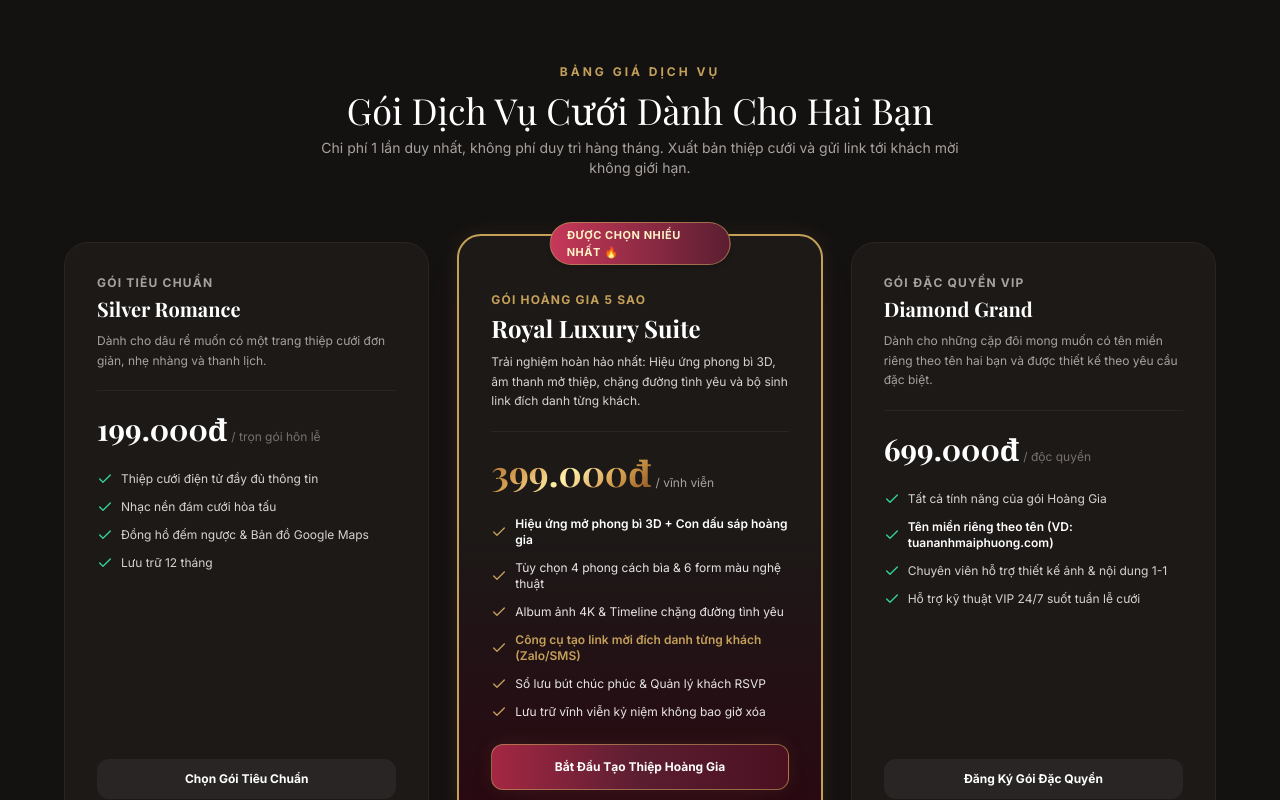
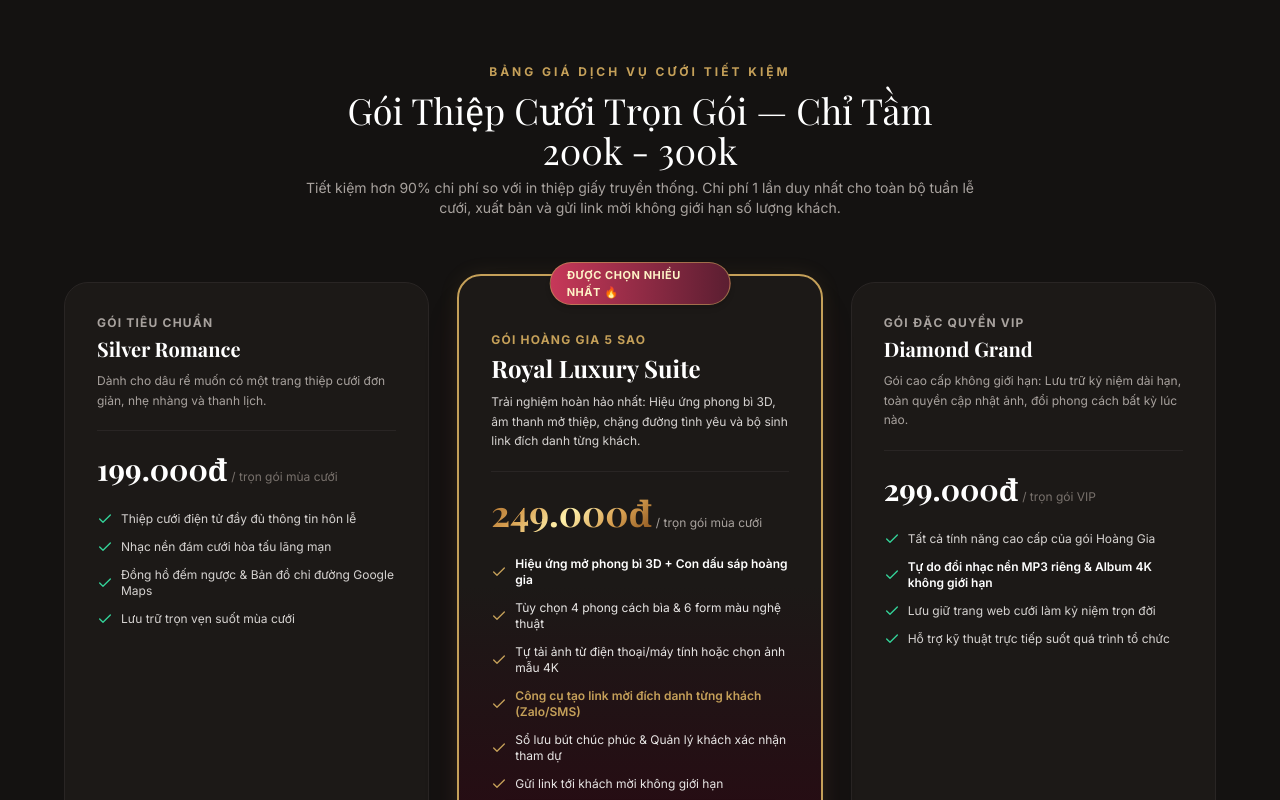
Before and after one commit to hiupham101097/marrime, a React (Vite) app: page / in a window 1280 px wide. Shown: the part 2040-2840 px from the top of the page. Built offline with nearby package versions, Linux system fonts and the light colour scheme; a web font is replaced by a local one.

Commit message:
feat: adjust pricing packages to affordable 200k-300k range for wedding season

```diff
--- a/src/client/pages/PlatformLandingPage.tsx
+++ b/src/client/pages/PlatformLandingPage.tsx
@@ -350,13 +350,13 @@ export const PlatformLandingPage: React.FC = () => {
         <div className="max-w-6xl mx-auto">
           <div className="text-center max-w-2xl mx-auto mb-16 space-y-2">
             <span className="text-xs font-bold text-wedding-gold uppercase tracking-[0.25em]">
-              BẢNG GIÁ DỊCH VỤ
+              BẢNG GIÁ DỊCH VỤ CƯỚI TIẾT KIỆM
             </span>
             <h2 className="font-serif text-2xl sm:text-4xl text-white font-normal">
-              Gói Dịch Vụ Cưới Dành Cho Hai Bạn
+              Gói Thiệp Cưới Trọn Gói — Chỉ Tầm 200k - 300k
             </h2>
             <p className="text-stone-400 text-xs sm:text-sm">
-              Chi phí 1 lần duy nhất, không phí duy trì hàng tháng. Xuất bản thiệp cưới và gửi link tới khách mời không giới hạn.
+              Tiết kiệm hơn 90% chi phí so với in thiệp giấy truyền thống. Chi phí 1 lần duy nhất cho toàn bộ tuần lễ cưới, xuất bản và gửi link mời không giới hạn số lượng khách.
             </p>
           </div>
 
@@ -374,25 +374,25 @@ export const PlatformLandingPage: React.FC = () => {
 
                 <div className="mt-5 pt-5 border-t border-stone-800 flex items-baseline space-x-1">
                   <span className="font-serif text-3xl font-bold text-white">199.000đ</span>
-                  <span className="text-xs text-stone-500">/ trọn gói hôn lễ</span>
+                  <span className="text-xs text-stone-500">/ trọn gói mùa cưới</span>
                 </div>
 
                 <ul className="mt-6 space-y-3 text-xs text-stone-300">
                   <li className="flex items-center space-x-2">
                     <Check className="w-4 h-4 text-emerald-400 shrink-0" />
-                    <span>Thiệp cưới điện tử đầy đủ thông tin</span>
+                    <span>Thiệp cưới điện tử đầy đủ thông tin hôn lễ</span>
                   </li>
                   <li className="flex items-center space-x-2">
                     <Check className="w-4 h-4 text-emerald-400 shrink-0" />
-                    <span>Nhạc nền đám cưới hòa tấu</span>
+                    <span>Nhạc nền đám cưới hòa tấu lãng mạn</span>
                   </li>
                   <li className="flex items-center space-x-2">
                     <Check className="w-4 h-4 text-emerald-400 shrink-0" />
-                    <span>Đồng hồ đếm ngược & Bản đồ Google Maps</span>
+                    <span>Đồng hồ đếm ngược & Bản đồ chỉ đường Google Maps</span>
                   </li>
                   <li className="flex items-center space-x-2">
                     <Check className="w-4 h-4 text-emerald-400 shrink-0" />
-                    <span>Lưu trữ 12 tháng</span>
+                    <span>Lưu trữ trọn vẹn suốt mùa cưới</span>
                   </li>
                 </ul>
               </div>
@@ -401,7 +401,7 @@ export const PlatformLandingPage: React.FC = () => {
                 onClick={() => scrollToSection('login-portal')}
                 className="w-full py-3 rounded-xl bg-stone-800 hover:bg-stone-700 text-white font-bold text-xs transition-colors cursor-pointer"
               >
-                Chọn Gói Tiêu Chuẩn
+                Chọn Gói 199.000đ
               </button>
             </div>
 
@@ -421,8 +421,8 @@ export const PlatformLandingPage: React.FC = () => {
                 </p>
 
                 <div className="mt-5 pt-5 border-t border-stone-800 flex items-baseline space-x-1">
-                  <span className="font-serif text-4xl font-bold text-gold-luxury">399.000đ</span>
-                  <span className="text-xs text-stone-400">/ vĩnh viễn</span>
+                  <span className="font-serif text-4xl font-bold text-gold-luxury">249.000đ</span>
+                  <span className="text-xs text-stone-400">/ trọn gói mùa cưới</span>
                 </div>
 
                 <ul className="mt-6 space-y-3 text-xs text-stone-200">
@@ -436,7 +436,7 @@ export const PlatformLandingPage: React.FC = () => {
                   </li>
                   <li className="flex items-center space-x-2">
                     <Check className="w-4 h-4 text-wedding-gold shrink-0" />
-                    <span>Album ảnh 4K & Timeline chặng đường tình yêu</span>
+                    <span>Tự tải ảnh từ điện thoại/máy tính hoặc chọn ảnh mẫu 4K</span>
                   </li>
                   <li className="flex items-center space-x-2">
                     <Check className="w-4 h-4 text-wedding-gold shrink-0" />
@@ -444,11 +444,11 @@ export const PlatformLandingPage: React.FC = () => {
                   </li>
                   <li className="flex items-center space-x-2">
                     <Check className="w-4 h-4 text-wedding-gold shrink-0" />
-                    <span>Sổ lưu bút chúc phúc & Quản lý khách RSVP</span>
+                    <span>Sổ lưu bút chúc phúc & Quản lý khách xác nhận tham dự</span>
                   </li>
                   <li className="flex items-center space-x-2">
                     <Check className="w-4 h-4 text-wedding-gold shrink-0" />
-                    <span>Lưu trữ vĩnh viễn kỷ niệm không bao giờ xóa</span>
+                    <span>Gửi link tới khách mời không giới hạn</span>
                   </li>
                 </ul>
               </div>
@@ -457,7 +457,7 @@ export const PlatformLandingPage: React.FC = () => {
                 onClick={() => scrollToSection('login-portal')}
                 className="w-full py-3.5 rounded-xl bg-gradient-to-r from-wedding-rose-700 via-wedding-burgundy to-[#4A1020] text-white font-bold text-xs shadow-luxury hover:opacity-95 transition-all cursor-pointer border border-wedding-gold/60"
               >
-                Bắt Đầu Tạo Thiệp Hoàng Gia
+                Chọn Gói Hoàng Gia 249.000đ
               </button>
             </div>
 
@@ -469,30 +469,30 @@ export const PlatformLandingPage: React.FC = () => {
                 </span>
                 <h3 className="font-serif text-xl font-bold text-white mt-1">Diamond Grand</h3>
                 <p className="text-xs text-stone-400 mt-2 leading-relaxed">
-                  Dành cho những cặp đôi mong muốn có tên miền riêng theo tên hai bạn và được thiết kế theo yêu cầu đặc biệt.
+                  Gói cao cấp không giới hạn: Lưu trữ kỷ niệm dài hạn, toàn quyền cập nhật ảnh, đổi phong cách bất kỳ lúc nào.
                 </p>
 
                 <div className="mt-5 pt-5 border-t border-stone-800 flex items-baseline space-x-1">
-                  <span className="font-serif text-3xl font-bold text-white">699.000đ</span>
-                  <span className="text-xs text-stone-500">/ độc quyền</span>
+                  <span className="font-serif text-3xl font-bold text-white">299.000đ</span>
+                  <span className="text-xs text-stone-500">/ trọn gói VIP</span>
                 </div>
 
                 <ul className="mt-6 space-y-3 text-xs text-stone-300">
                   <li className="flex items-center space-x-2">
                     <Check className="w-4 h-4 text-emerald-400 shrink-0" />
-                    <span>Tất cả tính năng của gói Hoàng Gia</span>
+                    <span>Tất cả tính năng cao cấp của gói Hoàng Gia</span>
                   </li>
                   <li className="flex items-center space-x-2">
                     <Check className="w-4 h-4 text-emerald-400 shrink-0" />
-                    <span className="text-white font-semibold">Tên miền riêng theo tên (VD: tuananhmaiphuong.com)</span>
+                    <span className="text-white font-semibold">Tự do đổi nhạc nền MP3 riêng & Album 4K không giới hạn</span>
                   </li>
                   <li className="flex items-center space-x-2">
                     <Check className="w-4 h-4 text-emerald-400 shrink-0" />
-                    <span>Chuyên viên hỗ trợ thiết kế ảnh & nội dung 1-1</span>
+                    <span>Lưu giữ trang web cưới làm kỷ niệm trọn đời</span>
                   </li>
                   <li className="flex items-center space-x-2">
                     <Check className="w-4 h-4 text-emerald-400 shrink-0" />
-                    <span>Hỗ trợ kỹ thuật VIP 24/7 suốt tuần lễ cưới</span>
+                    <span>Hỗ trợ kỹ thuật trực tiếp suốt quá trình tổ chức</span>
                   </li>
                 </ul>
               </div>
@@ -501,7 +501,7 @@ export const PlatformLandingPage: React.FC = () => {
                 onClick={() => scrollToSection('login-portal')}
                 className="w-full py-3 rounded-xl bg-stone-800 hover:bg-stone-700 text-white font-bold text-xs transition-colors cursor-pointer"
               >
-                Đăng Ký Gói Đặc Quyền
+                Chọn Gói VIP 299.000đ
               </button>
             </div>
           </div>
```
Also changed, not shown: scripts/postbuild.js (+2 -5 lines), 1 other file (tests, documents, lock files or other folders).
